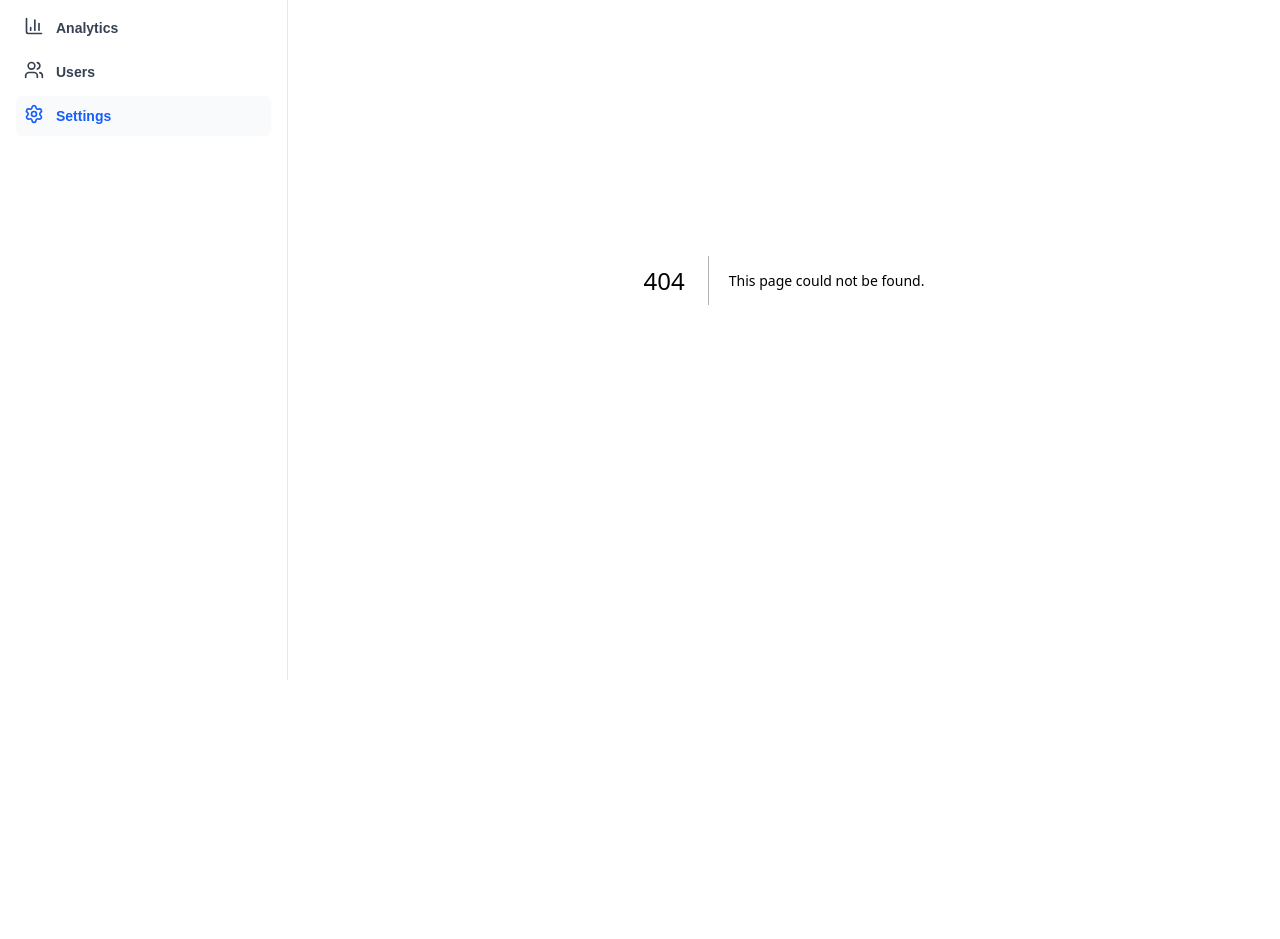
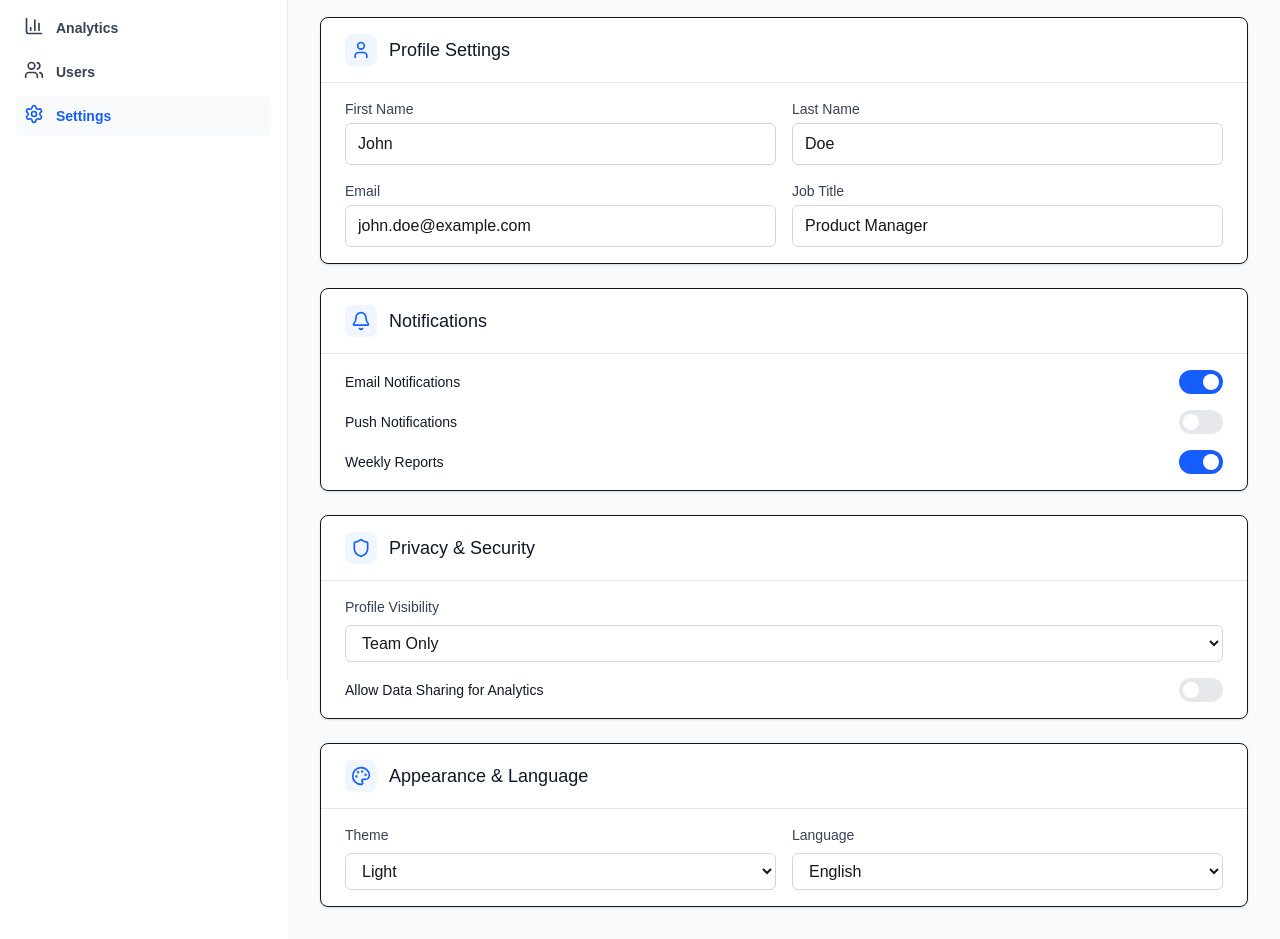
Before and after one commit to ckdonah/dashboard-app, a Next.js app: page /settings in a window 1280 px wide. Before the commit this address had no page. Shown: the part 120-1059 px from the top of the page. Before the commit the page ends 800 px from the top, so only its background shows below. Built offline with nearby package versions, Linux system fonts and the light colour scheme.

Commit message:
add settings page

```diff
--- /dev/null
+++ b/src/app/settings/page.tsx
@@ -0,0 +1,299 @@
+'use client'
+
+import { useState } from 'react'
+import { Save, User, Bell, Shield, Palette, Globe } from 'lucide-react'
+
+// Define settings data structure
+interface UserSettings {
+  // Profile Settings
+  firstName: string
+  lastName: string
+  email: string
+  jobTitle: string
+
+  // Notification Settings
+  emailNotifications: boolean
+  pushNotifications: boolean
+  weeklyReports: boolean
+
+  // Privacy Settings
+  profileVisibility: 'public' | 'private' | 'team'
+  dataSharing: boolean
+
+  // Appearance Settings
+  theme: 'light' | 'dark' | 'system'
+  language: string
+  timezone: string
+}
+
+// Default settings
+const defaultSettings: UserSettings = {
+  firstName: 'John',
+  lastName: 'Doe',
+  email: 'john.doe@example.com',
+  jobTitle: 'Product Manager',
+  emailNotifications: true,
+  pushNotifications: false,
+  weeklyReports: true,
+  profileVisibility: 'team',
+  dataSharing: false,
+  theme: 'light',
+  language: 'English',
+  timezone: 'UTC-5 (Eastern Time)'
+}
+
+// Toggle Switch Component
+function ToggleSwitch({
+  enabled,
+  onChange,
+  label
+}: {
+  enabled: boolean
+  onChange: (enabled: boolean) => void
+  label: string
+}) {
+  return (
+    <div className="flex items-center justify-between">
+      <span className="text-sm font-medium text-gray-900">{label}</span>
+      <button
+        type="button"
+        className={`relative inline-flex h-6 w-11 items-center rounded-full transition-colors ${
+          enabled ? 'bg-blue-600' : 'bg-gray-200'
+        }`}
+        onClick={() => onChange(!enabled)}
+      >
+        <span
+          className={`inline-block h-4 w-4 transform rounded-full bg-white transition-transform ${
+            enabled ? 'translate-x-6' : 'translate-x-1'
+          }`}
+        />
+      </button>
+    </div>
+  )
+}
+
+// Settings Section Component
+function SettingsSection({
+  title,
+  icon,
+  children
+}: {
+  title: string
+  icon: React.ReactNode
+  children: React.ReactNode
+}) {
+  return (
+    <div className="bg-white shadow-sm rounded-lg border">
+      <div className="px-6 py-4 border-b border-gray-200">
+        <div className="flex items-center">
+          <div className="h-8 w-8 bg-blue-50 rounded-lg flex items-center justify-center mr-3">
+            {icon}
+          </div>
+          <h3 className="text-lg font-medium text-gray-900">{title}</h3>
+        </div>
+      </div>
+      <div className="px-6 py-4">
+        {children}
+      </div>
+    </div>
+  )
+}
+
+// Main Settings Page
+export default function SettingsPage() {
+  const [settings, setSettings] = useState<UserSettings>(defaultSettings)
+  const [isSaving, setIsSaving] = useState(false)
+
+  // Update individual setting
+  const updateSetting = (key: keyof UserSettings, value: any) => {
+    setSettings(prev => ({
+      ...prev,
+      [key]: value
+    }))
+  }
+
+  // Save settings (simulate API call)
+  const handleSave = async () => {
+    setIsSaving(true)
+    // Simulate API delay
+    await new Promise(resolve => setTimeout(resolve, 1000))
+    setIsSaving(false)
+
+    // Show success message (in real app, this would be a toast notification)
+    alert('Settings saved successfully!')
+  }
+
+  return (
+    <div className="min-h-screen bg-gray-50">
+      {/* Page Header */}
+      <div className="bg-white shadow-sm border-b">
+        <div className="px-4 sm:px-6 lg:px-8">
+          <div className="flex justify-between items-center py-6">
+            <div>
+              <h1 className="text-2xl font-bold text-gray-900">Settings</h1>
+              <p className="text-gray-600">Manage your account preferences and settings</p>
+            </div>
+
+            {/* Save Button */}
+            <button
+              onClick={handleSave}
+              disabled={isSaving}
+              className="bg-blue-600 hover:bg-blue-700 disabled:bg-blue-400 text-white px-4 py-2 rounded-lg flex items-center gap-2"
+            >
+              <Save className="h-4 w-4" />
+              {isSaving ? 'Saving...' : 'Save Changes'}
+            </button>
+          </div>
+        </div>
+      </div>
+
+      {/* Main Content */}
+      <main className="px-4 sm:px-6 lg:px-8 py-8 space-y-6">
+
+        {/* Profile Settings */}
+        <SettingsSection
+          title="Profile Settings"
+          icon={<User className="h-5 w-5 text-blue-600" />}
+        >
+          <div className="grid grid-cols-1 sm:grid-cols-2 gap-4">
+            <div>
+              <label className="block text-sm font-medium text-gray-700 mb-1">
+                First Name
+              </label>
+              <input
+                type="text"
+                value={settings.firstName}
+                onChange={(e) => updateSetting('firstName', e.target.value)}
+                className="w-full px-3 py-2 border border-gray-300 rounded-md focus:ring-blue-500 focus:border-blue-500"
+              />
+            </div>
+            <div>
+              <label className="block text-sm font-medium text-gray-700 mb-1">
+                Last Name
+              </label>
+              <input
+                type="text"
+                value={settings.lastName}
+                onChange={(e) => updateSetting('lastName', e.target.value)}
+                className="w-full px-3 py-2 border border-gray-300 rounded-md focus:ring-blue-500 focus:border-blue-500"
+              />
+            </div>
+            <div>
+              <label className="block text-sm font-medium text-gray-700 mb-1">
+                Email
+              </label>
+              <input
+                type="email"
+                value={settings.email}
+                onChange={(e) => updateSetting('email', e.target.value)}
+                className="w-full px-3 py-2 border border-gray-300 rounded-md focus:ring-blue-500 focus:border-blue-500"
+              />
+            </div>
+            <div>
+              <label className="block text-sm font-medium text-gray-700 mb-1">
+                Job Title
+              </label>
+              <input
+                type="text"
+                value={settings.jobTitle}
+                onChange={(e) => updateSetting('jobTitle', e.target.value)}
+                className="w-full px-3 py-2 border border-gray-300 rounded-md focus:ring-blue-500 focus:border-blue-500"
+              />
+            </div>
+          </div>
+        </SettingsSection>
+
+        {/* Notification Settings */}
+        <SettingsSection
+          title="Notifications"
+          icon={<Bell className="h-5 w-5 text-blue-600" />}
+        >
+          <div className="space-y-4">
+            <ToggleSwitch
+              enabled={settings.emailNotifications}
+              onChange={(value) => updateSetting('emailNotifications', value)}
+              label="Email Notifications"
+            />
+            <ToggleSwitch
+              enabled={settings.pushNotifications}
+              onChange={(value) => updateSetting('pushNotifications', value)}
+              label="Push Notifications"
+            />
+            <ToggleSwitch
+              enabled={settings.weeklyReports}
+              onChange={(value) => updateSetting('weeklyReports', value)}
+              label="Weekly Reports"
+            />
+          </div>
+        </SettingsSection>
+
+        {/* Privacy Settings */}
+        <SettingsSection
+          title="Privacy & Security"
+          icon={<Shield className="h-5 w-5 text-blue-600" />}
+        >
+          <div className="space-y-4">
+            <div>
+              <label className="block text-sm font-medium text-gray-700 mb-2">
+                Profile Visibility
+              </label>
+              <select
+                value={settings.profileVisibility}
+                onChange={(e) => updateSetting('profileVisibility', e.target.value)}
+                className="w-full px-3 py-2 border border-gray-300 rounded-md focus:ring-blue-500 focus:border-blue-500"
+              >
+                <option value="public">Public</option>
+                <option value="team">Team Only</option>
+                <option value="private">Private</option>
+              </select>
+            </div>
+            <ToggleSwitch
+              enabled={settings.dataSharing}
+              onChange={(value) => updateSetting('dataSharing', value)}
+              label="Allow Data Sharing for Analytics"
+            />
+          </div>
+        </SettingsSection>
+
+        {/* Appearance Settings */}
+        <SettingsSection
+          title="Appearance & Language"
+          icon={<Palette className="h-5 w-5 text-blue-600" />}
+        >
+          <div className="grid grid-cols-1 sm:grid-cols-2 gap-4">
+            <div>
+              <label className="block text-sm font-medium text-gray-700 mb-2">
+                Theme
+              </label>
+              <select
+                value={settings.theme}
+                onChange={(e) => updateSetting('theme', e.target.value)}
+                className="w-full px-3 py-2 border border-gray-300 rounded-md focus:ring-blue-500 focus:border-blue-500"
+              >
+                <option value="light">Light</option>
+                <option value="dark">Dark</option>
+                <option value="system">System</option>
+              </select>
+            </div>
+            <div>
+              <label className="block text-sm font-medium text-gray-700 mb-2">
+                Language
+              </label>
+              <select
+                value={settings.language}
+                onChange={(e) => updateSetting('language', e.target.value)}
+                className="w-full px-3 py-2 border border-gray-300 rounded-md focus:ring-blue-500 focus:border-blue-500"
+              >
+                <option value="English">English</option>
+                <option value="Spanish">Spanish</option>
+                <option value="French">French</option>
+                <option value="German">German</option>
+              </select>
+            </div>
+          </div>
+        </SettingsSection>
+
+      </main>
+    </div>
+  )
+}
```
